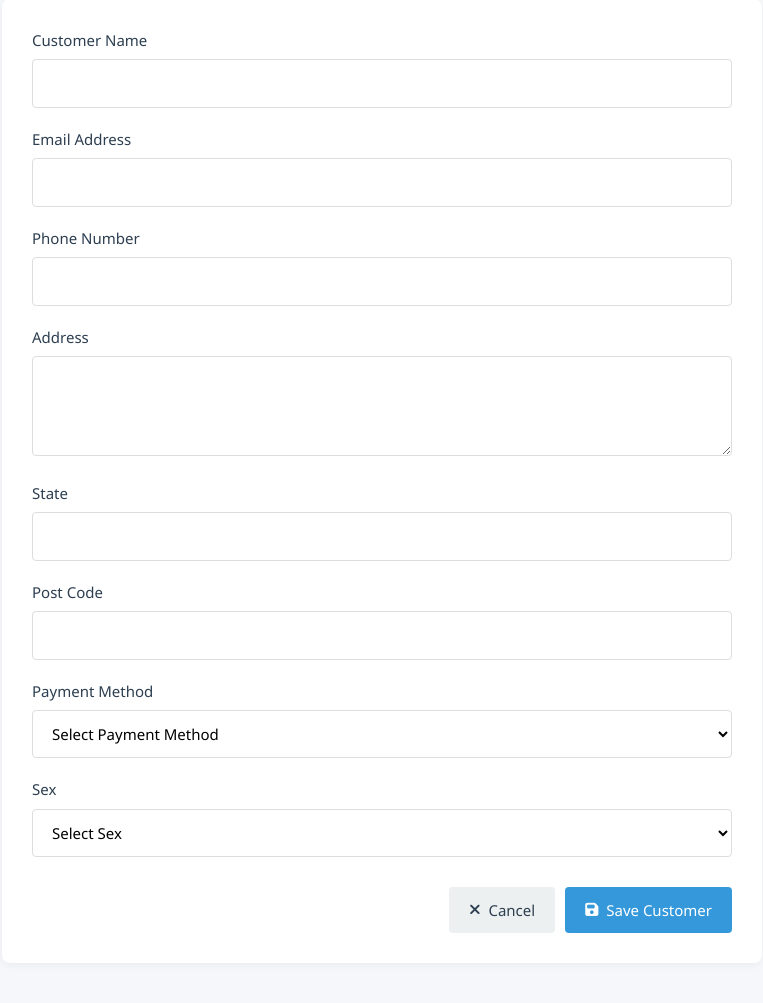
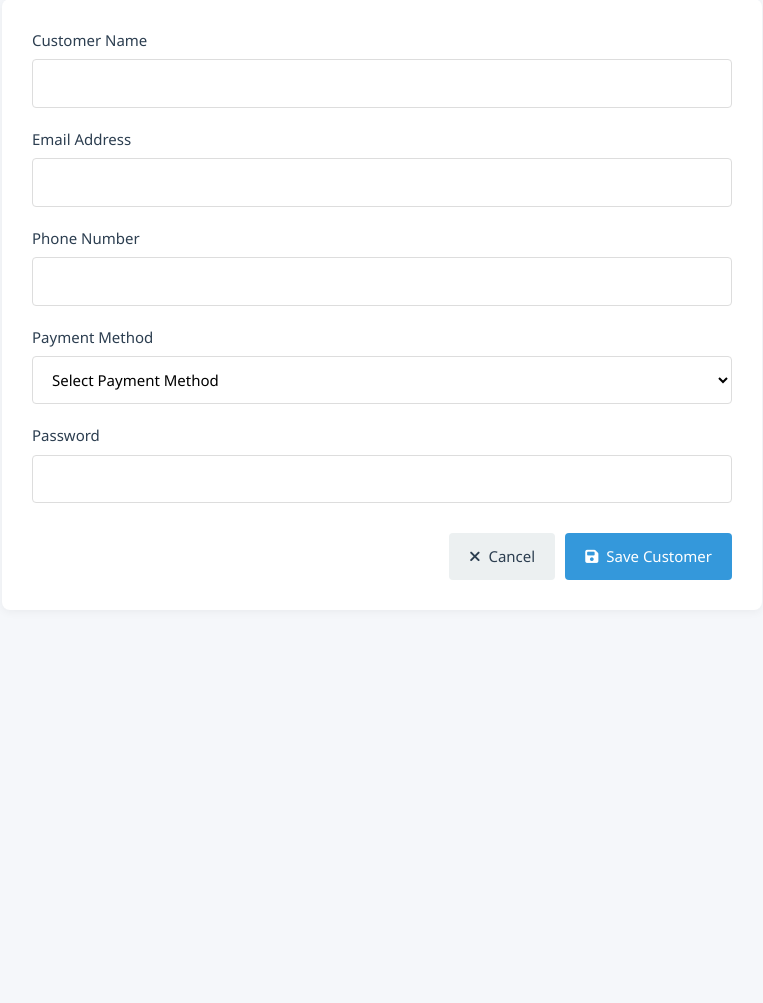
Before and after one commit to AthyJunn/FBS, a PHP site: page /customer/customerInfoForm.php in a window 1280 px wide. Shown: the part 82-1085 px from the top of the page, without its empty margins (258-1021 px from the left). After the commit the page ends 662 px from the top, so only its background shows below. Run offline with PHP 8.4, Linux system fonts and the light colour scheme.

Commit message:
update customer

```diff
--- a/Facility Booking System/customer/customerInfoForm.php
+++ b/Facility Booking System/customer/customerInfoForm.php
@@ -203,38 +203,18 @@
                     </div>
 
                     <div class="form-group">
-                        <label for="Address" class="form-label">Address</label>
-                        <textarea id="Address" name="Address" class="form-textarea" required></textarea>
-                    </div>
-
-                    <div class="form-group">
-                        <label for="State" class="form-label">State</label>
-                        <input type="text" id="State" name="State" class="form-input" required>
-                    </div>
-
-                    <div class="form-group">
-                        <label for="PostCode" class="form-label">Post Code</label>
-                        <input type="text" id="PostCode" name="PostCode" class="form-input" required>
-                    </div>
-
-                    <div class="form-group">
                         <label for="PayMethod" class="form-label">Payment Method</label>
                         <select id="PayMethod" name="PayMethod" class="form-select" required>
                             <option value="">Select Payment Method</option>
                             <option value="Cash">Cash</option>
-                            <option value="Card">Credit/Debit Card</option>
-                            <option value="Transfer">Bank Transfer</option>
+                            <option value="Credit/Debit Card">Credit/Debit Card</option>
+                            <option value="Bank Transfer">Bank Bank Transfer</option>
                         </select>
                     </div>
 
                     <div class="form-group">
-                        <label for="Sex" class="form-label">Sex</label>
-                        <select id="Sex" name="Sex" class="form-select" required>
-                            <option value="">Select Sex</option>
-                            <option value="Male">Male</option>
-                            <option value="Female">Female</option>
-                            <option value="Other">Other</option>
-                        </select>
+                        <label for="cPassword" class="form-label">Password</label>
+                        <input type="password" id="cPassword" name="cPassword" class="form-input" required>
                     </div>
 
                     <div class="form-actions">
```
Also changed, not shown: Facility Booking System/customer/customer.php (+4 -11 lines), Facility Booking System/customer/customerList.php (+0 -8 lines), Facility Booking System/customer/updateCustomer.php (+3 -26 lines).
